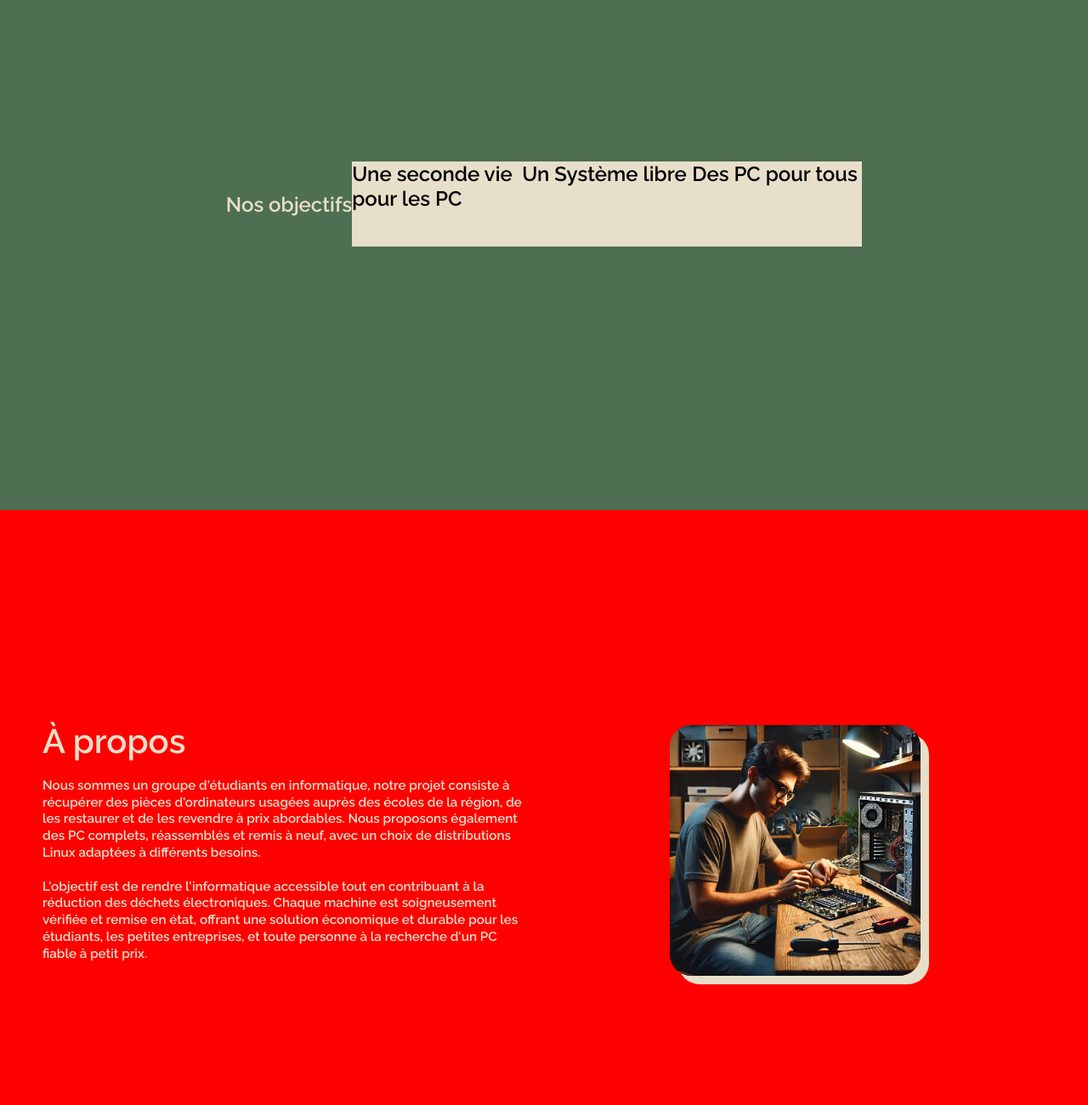
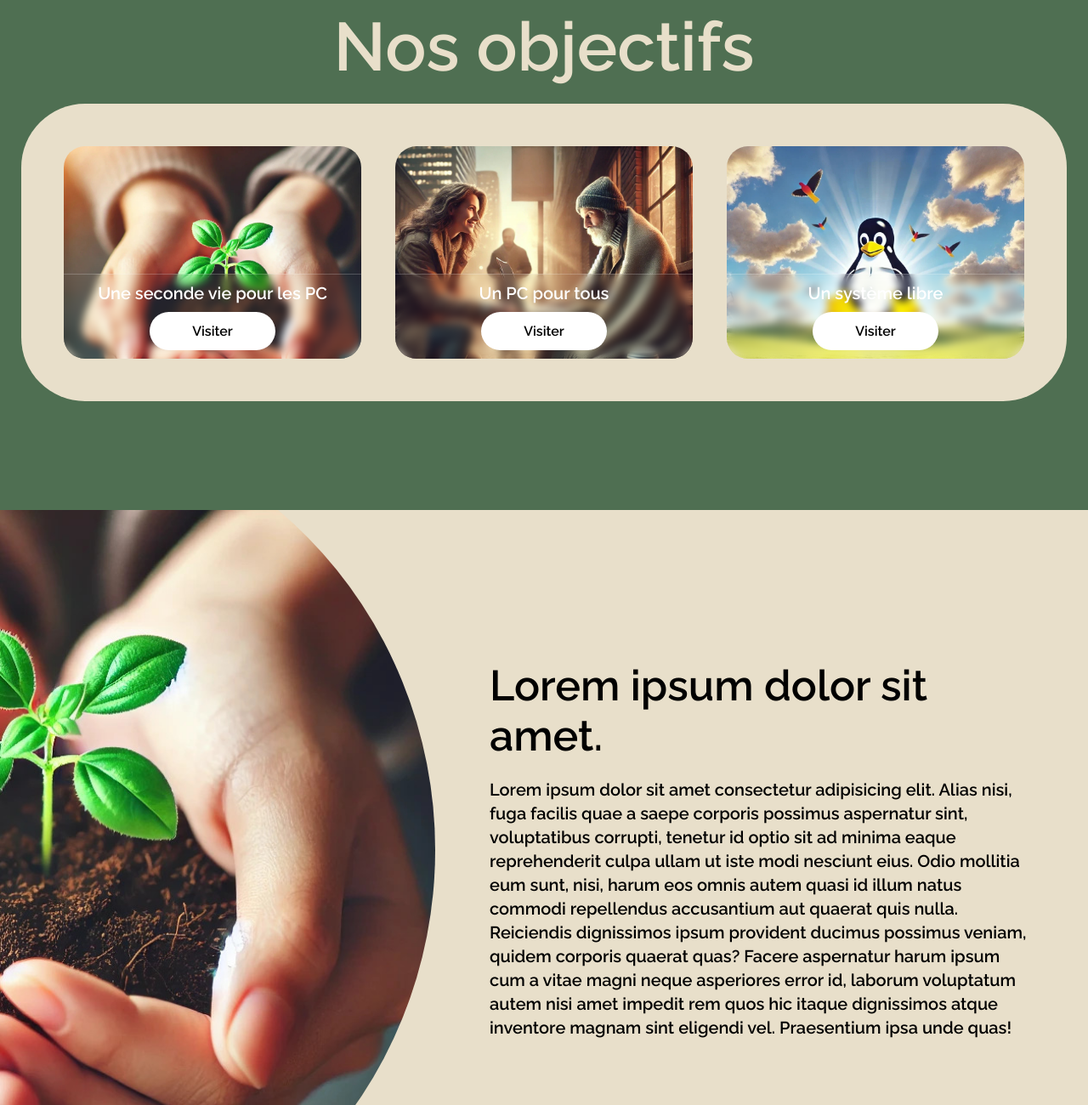
Before and after one commit to RecyLife/WebSite, a plain HTML site: page index.html in a window 1280 px wide. Shown: the part 1000-2300 px from the top of the page at 85% size. Drawn offline with Linux system fonts and the light colour scheme.

Commit message:
Add "our goals" section content & style,  Add recycling section with template content. Begin inclusive section

```diff
--- a/index.html
+++ b/index.html
@@ -53,6 +53,8 @@
     <link rel="stylesheet" href="./styles/header.css">
     <link rel="stylesheet" href="./styles/home.css">
     <link rel="stylesheet" href="./styles/goals.css">
+    <link rel="stylesheet" href="./styles/recycling.css">
+    <link rel="stylesheet" href="./styles/inclusive.css">
     <link rel="stylesheet" href="./styles/about.css">
     <link rel="stylesheet" href="./styles/team.css">
     <link rel="stylesheet" href="./styles/contact.css">
@@ -118,14 +120,39 @@
 
         <section id="goals" class="main-section goals">
                 <h1 class="goals-title">Nos objectifs</h1>
+                <div class="goals-cards">
                     <div class="goals-card">
+                        <div class="card-container">
                             <h1 class="card-title">Une seconde vie pour les PC</h1>
+                            <button class="card-button" onclick="smoothScroll('headerLinkhome', 'recycling')">Visiter</button>
+                        </div>
                     </div>
                     <div class="goals-card">
-                    <h1 class="card-title">Un Système libre</h1>
+                        <div class="card-container">
+                            <h1 class="card-title">Un PC pour tous</h1>
+                            <button class="card-button" onclick="smoothScroll('headerLinkhome', 'inclusive')">Visiter</button>
+                        </div>
                     </div>
                     <div class="goals-card">
-                    <h1 class="card-title">Des PC pour tous</h1>
+                        <div class="card-container">
+                            <h1 class="card-title">Un système libre</h1>
+                            <button class="card-button"onclick="smoothScroll('headerLinkhome', '')" >Visiter</button>
+                        </div>
+                    </div>
+                </div>
+        </section>
+
+        <section id="recycling" class="main-section recycling">
+            <div class="recycling-container">
+                <h1 class="recycling-title">Lorem ipsum dolor sit amet.</h1>
+                <p class="recycling-text">Lorem ipsum dolor sit amet consectetur adipisicing elit. Alias nisi, fuga facilis quae a saepe corporis possimus aspernatur sint, voluptatibus corrupti, tenetur id optio sit ad minima eaque reprehenderit culpa ullam ut iste modi nesciunt eius. Odio mollitia eum sunt, nisi, harum eos omnis autem quasi id illum natus commodi repellendus accusantium aut quaerat quis nulla. Reiciendis dignissimos ipsum provident ducimus possimus veniam, quidem corporis quaerat quas? Facere aspernatur harum ipsum cum a vitae magni neque asperiores error id, laborum voluptatum autem nisi amet impedit rem quos hic itaque dignissimos atque inventore magnam sint eligendi vel. Praesentium ipsa unde quas!</p>
+            </div>
+        </section>
+
+        <section id="inclusive" class="main-section inclusive">
+            <div class="inclusive-container">
+                <h1 class="inclusive-title">Lorem ipsum dolor sit amet.</h1>
+                <p class="inclusive-text">Lorem ipsum dolor sit amet consectetur adipisicing elit. Alias nisi, fuga facilis quae a saepe corporis possimus aspernatur sint, voluptatibus corrupti, tenetur id optio sit ad minima eaque reprehenderit culpa ullam ut iste modi nesciunt eius. Odio mollitia eum sunt, nisi, harum eos omnis autem quasi id illum natus commodi repellendus accusantium aut quaerat quis nulla. Reiciendis dignissimos ipsum provident ducimus possimus veniam, quidem corporis quaerat quas? Facere aspernatur harum ipsum cum a vitae magni neque asperiores error id, laborum voluptatum autem nisi amet impedit rem quos hic itaque dignissimos atque inventore magnam sint eligendi vel. Praesentium ipsa unde quas!</p>
             </div>
         </section>
 
--- a/styles/about.css
+++ b/styles/about.css
@@ -5,7 +5,6 @@
     height: 100vh;
     padding: 50px;
     background-color: var(--secondary-color);
-    background-color: red;
 }
 
 .about-text-content {
--- a/styles/contact.css
+++ b/styles/contact.css
@@ -28,7 +28,7 @@
     padding: 15px;
     border-radius: var(--border-radius);
     font-size: 16px;
-    border: 1px solid var(--border-color); /* Ajout de la bordure pour la transition */
+    border: 1px solid var(--border-color);
     transition: border 0.3s ease;
 }
 
@@ -57,13 +57,7 @@
     border: 2px solid var(--primary-color);
     border-radius: var(--border-radius);
     font-size: 18px;
-    cursor: pointer;
     transition: background-color 0.3s ease, border-color 0.3s ease, transform 0.2s ease;
-}
-
-.contact-button:hover {
-    background-color: var(--primary-color);
-    transform: translateY(-2px);
 }
 
 .contact-button:disabled {
--- a/styles/goals.css
+++ b/styles/goals.css
@@ -1,14 +1,76 @@
 .goals {
     padding: var(--main-section-padding);
+    gap: 20px;
+    flex-direction: column;
     background-color: var(--secondary-color);
 }
 
 .goals-title {
+
+    font-size: 80px;
     color: var(--primary-color);
 }
 
-.goals-card {
-    height: 100px;
-    width: 200px;
+.goals-cards {
+    border-radius: calc(var(--border-radius) + 50px);
+    padding: 50px;
+    display: flex;
+    gap: 40px;
     background-color: var(--primary-color);
 }
+
+.goals-card {
+    border-radius: var(--border-radius);
+    position: relative;
+    display: flex;
+    align-items: center;
+    justify-content: center;
+    flex-direction: column;
+    width: 350px;
+    height: 250px;
+    background-color: var(--primary-color);
+    object-fit: cover;
+    background-size: cover;
+    background-repeat: no-repeat;
+}
+
+.goals-card:nth-child(1) {
+    background-image: url(../images/recycling.jpg);
+}
+
+.goals-card:nth-child(2) {
+    background-image: url(../images/inclusive.jpg);
+}
+
+.goals-card:nth-child(3) {
+    background-image: url(../images/freedom.jpg);
+}
+
+.card-container {
+    border-top: 1px solid rgba(255, 255, 255, 0.212);
+    border-radius: 0px 0px var(--border-radius) var(--border-radius);
+    padding: 10px;
+    position: absolute;
+    bottom: 0;
+    display: flex;
+    gap: 10px;
+    align-items: center;
+    justify-content: center;
+    flex-direction: column;
+    width: 100%;
+    backdrop-filter: blur(5px);
+}
+
+.card-title {
+    font-size: 20px;
+    color: var(--text-color);
+    text-align: center;
+}
+
+.card-button {
+    border-radius: var(--border-radius);
+    width: 45%;
+    height: 45px;
+    font-size: 16px;
+    background-color: var(--text-color);
+}
--- a/styles/home.css
+++ b/styles/home.css
@@ -67,25 +67,18 @@
     font-size: 30px;
     border-radius: 40px;
     color: var(--secondary-color);
-    cursor: pointer;
     width: 82.5%;
     text-align: center;
     line-height: 80px;
     height: 80px;
-    transition: 1.2s;
     user-select: none;
     -webkit-user-select: none;
-}
-
-.buy-button:hover {
-    transform: scale(0.95);
 }
 
 .contact {
     background-color: var(--secondary-color);
 }
 
-/* Animation fade-in */
 .fade-in {
     opacity: 0;
     transform: translateY(20px);
@@ -97,7 +90,6 @@
     transform: translateY(0);
 }
 
-/* Animation slide-in */
 .slide-in {
     opacity: 0;
     transform: translateX(-20px);
@@ -236,9 +228,3 @@
         font-size: 23px;
     }
 }
-
-@media (pointer: coarse) {
-    .buy-button:hover {
-        transform: scale(1);
-    }
-}
--- /dev/null
+++ b/styles/inclusive.css
@@ -0,0 +1,15 @@
+.inclusive {
+    overflow: hidden;
+}
+
+.inclusive::before {
+    content: "";
+    border-radius: 50%;
+    position: absolute;
+    top: -60vh;
+    width: 110vw;
+    height: 120vh;
+    background-image: url(../images/inclusive.jpg);
+    background-repeat: no-repeat;
+    background-size: cover;
+}
--- /dev/null
+++ b/styles/recycling.css
@@ -0,0 +1,54 @@
+.recycling {
+    padding-left: 45vw;
+    padding-right: 5vw;
+    overflow: hidden;
+}
+
+.recycling::before {
+    border-radius: 100%;
+    content: "";
+    position: absolute;
+    left: -40vw;
+    width: 80Vw;
+    height: 130vh;
+    background-image: url(../images/recycling.jpg);
+    background-repeat: no-repeat;
+    background-size: cover;
+    animation: slide-left 0.8s ease-out;
+}
+
+.recycling-title {
+    margin-bottom: 20px;
+    font-size: 50px;
+}
+
+.recycling-title, .recycling-text {
+    animation: appear 0.8s;
+}
+
+.recycling-text {
+    font-size: 20px;
+    line-height: 28px;
+}
+
+@keyframes appear {
+    0% {
+        transform: translateY(-5px);
+        opacity: 0;
+    }
+
+    100%  {
+        transform: translateY(0px);
+        opacity: 1;
+    }
+}
+
+@keyframes slide-left {
+    0% {
+        left: -47.5vw;
+    }
+
+    100% {
+        right: -40vw;
+    }
+}
--- a/styles/styles.css
+++ b/styles/styles.css
@@ -38,6 +38,15 @@ img {
     -webkit-user-select: none;
 }
 
+button {
+    transition: 0.1s;
+    cursor: pointer;
+}
+
+button:hover {
+    transform: scale(0.98);
+}
+
 .main-section {
     position: relative;
     display: flex;
@@ -62,3 +71,9 @@ img {
 ::-webkit-scrollbar-thumb:hover {
     background-color: #555;
 }
+
+@media (pointer: coarse) {
+    button:hover {
+        transform: scale(1);
+    }
+}
--- a/styles/team.css
+++ b/styles/team.css
@@ -71,13 +71,7 @@
     text-align: center;
     color: var(--secondary-color);
     background-color: var(--text-color);
-    cursor: pointer;
-    transition: transform 1.2s;
     user-select: none;
-}
-
-.member-button:hover {
-    transform: scale(0.95);
 }
 
 @media screen and (min-width: 2000px) {
```
Also changed, not shown: images/freedom.jpg (added), images/inclusive.jpg (added), images/recycling.jpg (added). Lines whose indentation alone changed are shown as unchanged.
